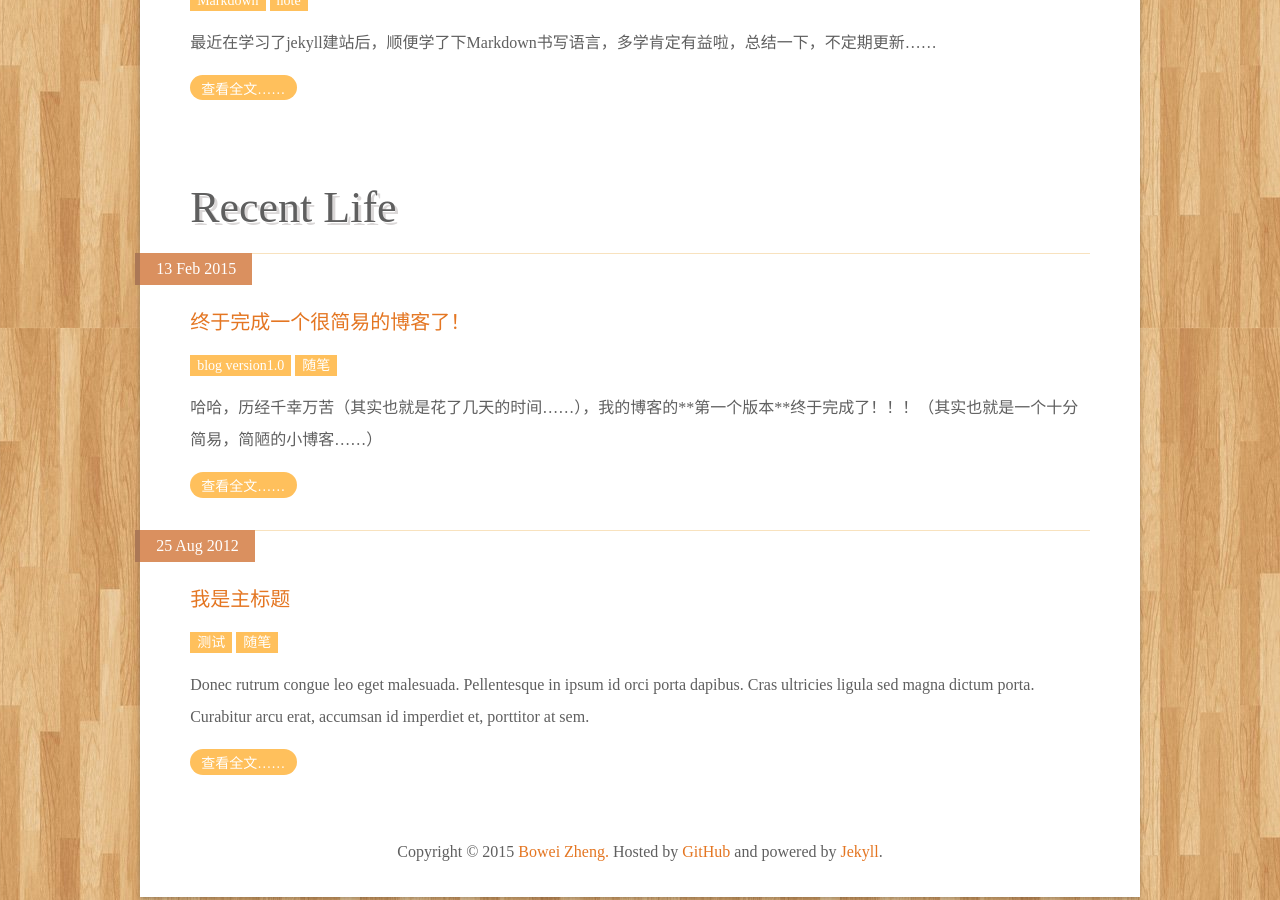
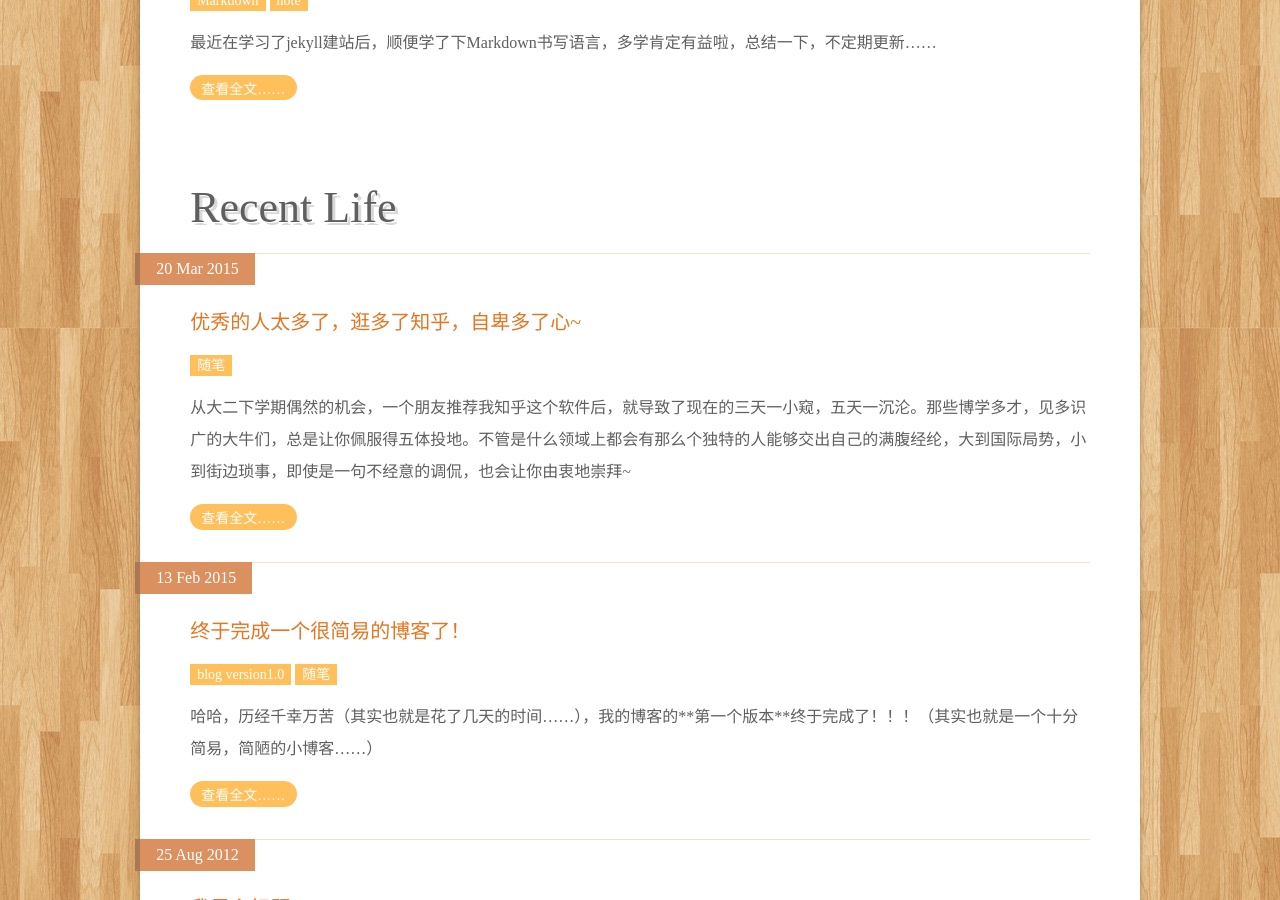
Before and after one commit to wynn719/blog, a Jekyll site: the page built from index.html, in a window 1280 px wide and 900 px high, scrolled down 952 px. Built offline with Jekyll 4.4.1, drawn with Linux system fonts in a browser that asks for light colours; the list of posts is cut into pages by our own code; comment, search, counter and statistics services are not loaded.

Commit message:
update post

```diff
--- /dev/null
+++ b/_posts/2015-03-20-jotting.md
@@ -0,0 +1,18 @@
+---
+title: 优秀的人太多了，逛多了知乎，自卑多了心~
+layout: post
+time: 2015.3.20 22:37:15
+tag:
+- 随笔
+
+categories:
+- life
+
+excerpt:
+---
+
+从大二下学期偶然的机会，一个朋友推荐我知乎这个软件后，就导致了现在的三天一小窥，五天一沉沦。那些博学多才，见多识广的大牛们，总是让你佩服得五体投地。不管是什么领域上都会有那么个独特的人能够交出自己的满腹经纶，大到国际局势，小到街边琐事，即使是一句不经意的调侃，也会让你由衷地崇拜~
+
+逛多了知乎，自卑多了心。于是乎，我也开始向往着能够成为那么一个有才识又风趣幽默的人。在获取知识的路上屡屡碰壁，才发现才识对于我这个普通本科院校的低智商高等动物来说实在难于上青天~ 于是乎，我开始努力地，使劲吃……吃奶的力气把自己往幽默风趣的地盘上扔，才发现，幽默风趣居然也一脚把我踹到了门外边，而且连门都懒得关。才明了，即使是低俗不堪的黄段子，也需要有一嘴铁齿铜牙来驾驭。
+
+小人物的故事都是平平凡凡的，可当一个小人物开始去思考，我是谁，我从哪里来，我要到哪里去时，那么这个小人物呢，也还是一个小人物……可小人物有了思考之后，就变身成了一个高效率的小人物，而高效率的小人物是什么呢，那就要问问屎壳郎推粪球的速度提升了一倍是怎么样的体验~
```
Also changed, not shown: _posts/2015-03-17-JS-Intermediary-note.md (+5 -4 lines).
